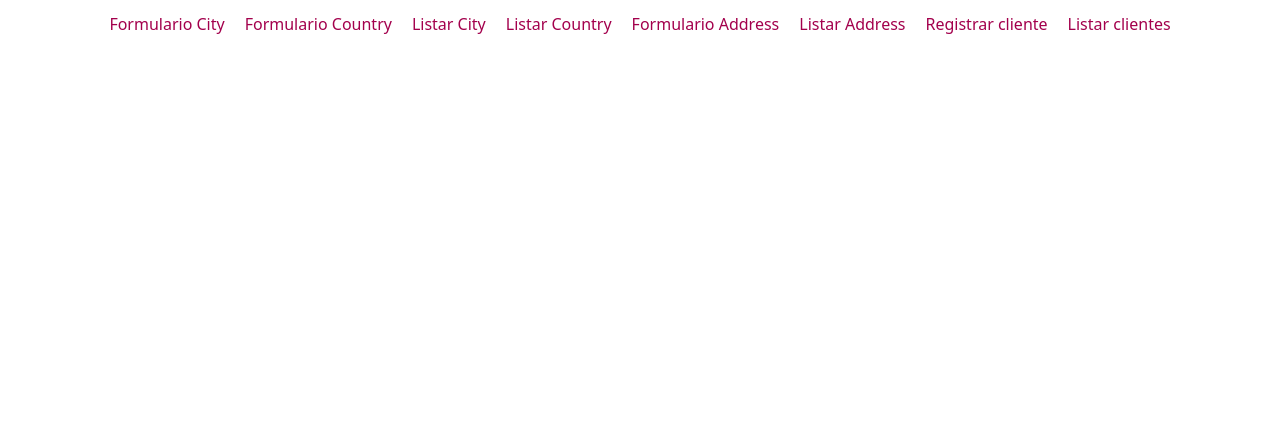
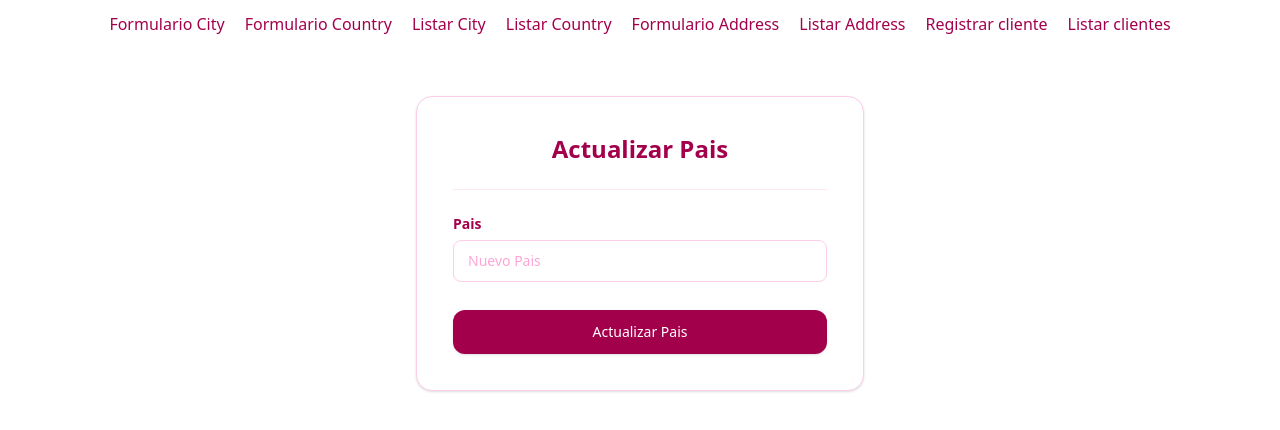
Before and after one commit to AnaVetericano/TailwindTrabajoAlexa, an Angular app: page /actualizarcountry/1 in a window 1280 px wide. Before the commit this address led to /. Shown: the top 430 px of the page. Built offline with nearby package versions, Linux system fonts and the light colour scheme.

Commit message:
Feat: actulizacion crud en patch

```diff
--- a/src/app/actualizarcountry/actualizarcountry.html
+++ b/src/app/actualizarcountry/actualizarcountry.html
@@ -1 +1,20 @@
-<p>actualizarcountry works!</p>
+<div class="max-w-md mx-auto my-12 bg-white rounded-2xl border border-pink-200 p-9 shadow-sm">
+
+    <h2 class="text-2xl font-bold text-pink-800 text-center">Actualizar Pais</h2>
+    <hr class="my-6 border-pink-100">
+
+    <form (ngSubmit)="actualizarCountry()" class="space-y-5">
+
+        <div>
+            <label class="block text-sm font-semibold text-pink-800 mb-1.5">Pais</label>
+            <input type="text" [(ngModel)]="country.country" name="pais" placeholder="Nuevo Pais"
+                class="w-full px-3.5 py-2.5 rounded-lg border border-pink-200 text-pink-900 placeholder-pink-300 text-sm focus:outline-none focus:border-pink-500 focus:ring-1 focus:ring-pink-500">
+        </div>
+
+
+
+        <button type="submit" class="w-full mt-2 bg-pink-800 hover:bg-pink-900 text-white font-medium py-3 px-4 rounded-xl transition-colors text-sm shadow-sm">
+            Actualizar Pais
+        </button>
+    </form>
+</div>
--- a/src/app/actualizarcountry/actualizarcountry.ts
+++ b/src/app/actualizarcountry/actualizarcountry.ts
@@ -1,9 +1,50 @@
 import { Component } from '@angular/core';
+import { FormsModule } from '@angular/forms';
+import {HttpClient} from '@angular/common/http';
+import {ActivatedRoute, Router} from '@angular/router';
 
 @Component({
   selector: 'app-actualizarcountry',
-  imports: [],
+  imports: [FormsModule],
   templateUrl: './actualizarcountry.html',
   styleUrl: './actualizarcountry.css',
 })
-export class Actualizarcountry {}
+export class Actualizarcountry {
+  id:number=0
+  ngOnInit(){
+  this.id=this.route.snapshot.params['id']
+  }
+  country = {
+  country: '',
+
+};
+  constructor( private http:HttpClient,
+  private router:Router,
+  private route:ActivatedRoute
+  ){}
+
+  actualizarCountry(){
+    this.http.patch('https://srrpeanqjqfxtnuwhjez.supabase.co/rest/v1/country?country_id=eq.'+this.id,
+    this.country,
+    {
+      headers: {
+        apikey: 'sb_publishable_qnp1xzi89N_0c2Yex-wbwQ_ddmCG28x',
+        Authorization: 'Bearer sb_publishable_qnp1xzi89N_0c2Yex-wbwQ_ddmCG28x',
+        'Content-Type': 'application/json'
+      }
+    }
+    ).subscribe({
+      next: (respuesta) => {
+        alert('Pais actualizado correctamente');
+        this.router.navigate(['/listarcountrry']);
+        console.log(respuesta);
+
+      },
+      error: (err)=>{
+        console.log(err);
+        alert("error del servidor")
+
+      }
+    })
+  }
+}
--- a/src/app/app.routes.ts
+++ b/src/app/app.routes.ts
@@ -38,7 +38,7 @@ export const routes: Routes = [
         component: Actualizarcity
     },
       {
-        path:'actualizarcountry',
+        path:'actualizarcountry/:id',
         component: Actualizarcountry
     },
     {
--- a/src/app/list-customer/list-customer.ts
+++ b/src/app/list-customer/list-customer.ts
@@ -26,7 +26,7 @@ export class ListCustomer implements AfterViewInit {
   NewCustomer: InCustomer[] = []
   API_CUSTOMER = "https://srrpeanqjqfxtnuwhjez.supabase.co/rest/v1/customer"
 
-  // Instancia para guardar la gráfica
+
   private chart: any;
 
   constructor(
@@ -40,7 +40,7 @@ export class ListCustomer implements AfterViewInit {
   }
 
   ngAfterViewInit() {
-    // Inicializamos la gráfica al cargar la vista
+
   }
 
   loadList(){
@@ -56,21 +56,21 @@ export class ListCustomer implements AfterViewInit {
           this.cdr.detectChanges()
           console.log(response)
 
-          // Actualizamos la gráfica con los datos reales que llegan de la API
+
           this.actualizarGrafica();
         }
       })
   }
 
   actualizarGrafica() {
-    // Contamos cuántos están activos (true) y cuántos inactivos (false)
+
     const activos = this.NewCustomer.filter(c => c.active === true).length;
     const inactivos = this.NewCustomer.filter(c => c.active === false).length;
 
     const canvas = document.getElementById('customerPieChart') as HTMLCanvasElement;
     if (!canvas) return;
 
-    // Si ya existe una gráfica previa, la destruimos para evitar errores de superposición
+
     if (this.chart) {
       this.chart.destroy();
     }
@@ -81,7 +81,7 @@ export class ListCustomer implements AfterViewInit {
         labels: ['Activos', 'Inactivos'],
         datasets: [{
           data: [activos, inactivos],
-          backgroundColor: ['#831843', '#fbcfe8'], // Tonos acorde a tu diseño rosado/rosa oscuro
+          backgroundColor: ['#831843', '#fbcfe8'],
         }]
       },
       options: {
--- a/src/app/listarcountry/listarcountry.html
+++ b/src/app/listarcountry/listarcountry.html
@@ -1,25 +1,26 @@
-<a class="text-3xl font-bold text-fuchsia-700">LISTAR COUNTRY</a>
-<table class="w-full border-collapse shadow-md">
-    <thead class="bg-fuchsia-600 text-white">
-        <tr>
-        <a><th class="px-4 py-3">Country</th></a>
-        <a><th class="px-4 py-3">Ultima Actualizacion</th></a>
-        <a><th class="px-4 py-3">Opciones</th></a>
-        <th class="px-4 py-3">Eliminar</th>
-        <th class="px-4 py-3">Actualizar</th>
-        <th class="px-4 py-3">RouterLink</th>
+<h1 class="text-center text-fuchsia-700">LISTAR PAIS</h1>
+<div class="mx-10 overflow-x-auto max-w-full shadow-md rounded-xl my-4">
+<table class="w-full whitespace-nowrap text-center [&_td]:p-2 [&_th]:p-2">
+    <thead>
+        <tr class="bg-fuchsia-800 text-white [&_th]:border [&_th]:border-pink-950">
+        <th >Id Pais</th>
+        <th >Pais</th>
+        <th >Ultima Actualizacion</th>
+        <th >Eliminar</th>
+        <th >Actualizar</th>
+
 
         </tr>
     </thead>
     <tbody>
         <tr *ngFor="let country of countrys"
-        class="border-b hover:bg-pink-50">
-        <td  class="px-6 py-3 text-gray-700">{{country.country_id}}</td>
-        <td  class="px-6 py-3 text-gray-700">{{country.country}}</td>
-        <td  class="px-6 py-3 text-gray-600">{{country.last_update}}</td>
-        <td  class="bg-pink-500 hover:bg-pink-600 text-white px-4 py-2 rounded"><button (click)="eliminarr(country.country_id)">Eliminar</button></td>
-        <td  class="bg-fuchsia-500 hover:bg-fuchsia-600 text-white px-4 py-2 rounded"><button (click)="llevarActualizar(country.country_id)">Actualizar</button></td>
-        <td  class="bg-pink-400 hover:bg-pink-500 text-white px-4 py-2 rounded"><button [routerLink]="['/Actualizarcountry', country.country_id]">Actualizar Routerlink</button></td>
+        class="[&_td]:border [&_td]:border-y-gray-200 [&_td]:border-x-gray-400">
+        <td  >{{country.country_id}}</td>
+        <td  >{{country.country}}</td>
+        <td  >{{country.last_update}}</td>
+        <td  ><button (click)="eliminarr(country.country_id)">Eliminar</button></td>
+        <td  class="bg-red-300"><button [routerLink]="['/actualizarcountry', country.country_id]">Actualizar</button></td>
         </tr>
     </tbody>
 </table>
+</div>
--- a/src/app/listarcountry/listarcountry.ts
+++ b/src/app/listarcountry/listarcountry.ts
@@ -41,7 +41,7 @@ traerCountrys(){
       }
     })
 }   eliminarr(id:number){
-  this.http.delete('https://srrpeanqjqfxtnuwhjez.supabase.co/rest/v1/country?id=eq.'+id,
+  this.http.delete('https://srrpeanqjqfxtnuwhjez.supabase.co/rest/v1/country?country_id=eq.'+id,
         {
       headers:{
         apikey:'sb_publishable_qnp1xzi89N_0c2Yex-wbwQ_ddmCG28x',
```
